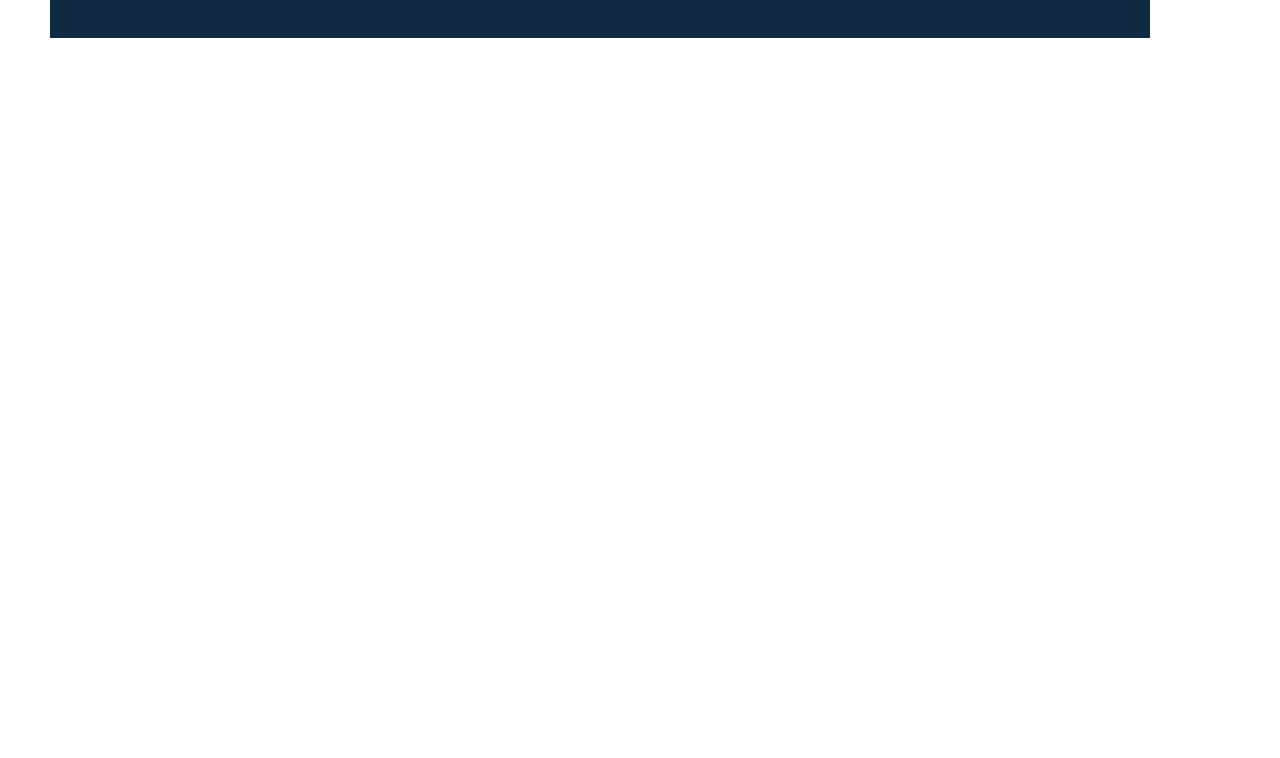
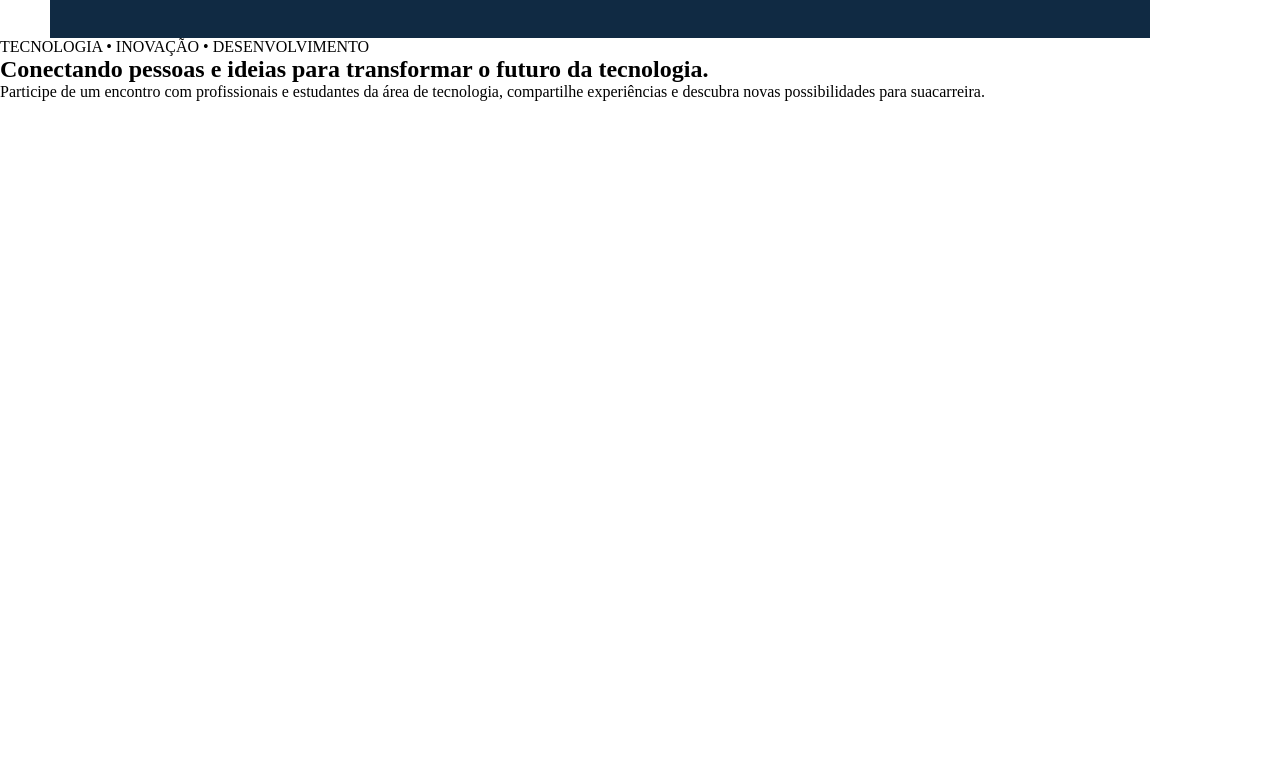
Before and after one commit to guilhermeSilva12-skeleton/DevConnect, a plain HTML site: page index.html in a window 1280 px wide. Shown: the part 42-800 px from the top of the page. Drawn offline with Linux system fonts and the light colour scheme.

Commit message:
feat: seção principal

```diff
--- a/index.html
+++ b/index.html
@@ -11,15 +11,23 @@
         <nav id="navegacao">
               <h2 id="titulo">DevConnect</h2>
             <ul id="nav-item">
-            <li><a href="" class="nav-botao">inicio</a></li>
+            <li><a href="#inicio" class="nav-botao">inicio</a></li>
             <li><a href=""  class="nav-botao">Programação</a></li>
             <li ><a href=""  class="nav-botao">Palestrantes</a></li>
            <li ><a href=""  class="nav-botao">Localização</a></li>
             <li ><a href=""  class="nav-botao">Inscrição</a></li>
             </ul>
         </nav>
+
              </header>
+                <section id="inicio">
+                    <p id="TID" >TECNOLOGIA • INOVAÇÃO • DESENVOLVIMENTO </p>
 
+                    <h1 id="titulo"> Conectando pessoas e ideias para transformar o futuro da tecnologia.</h1>
+
+                    <p id="texto">Participe de um encontro com profissionais e estudantes da área de
+                                    tecnologia, compartilhe experiências e descubra novas possibilidades para suacarreira.</p>
+                </section>
 
 </body>
 </html>
```
